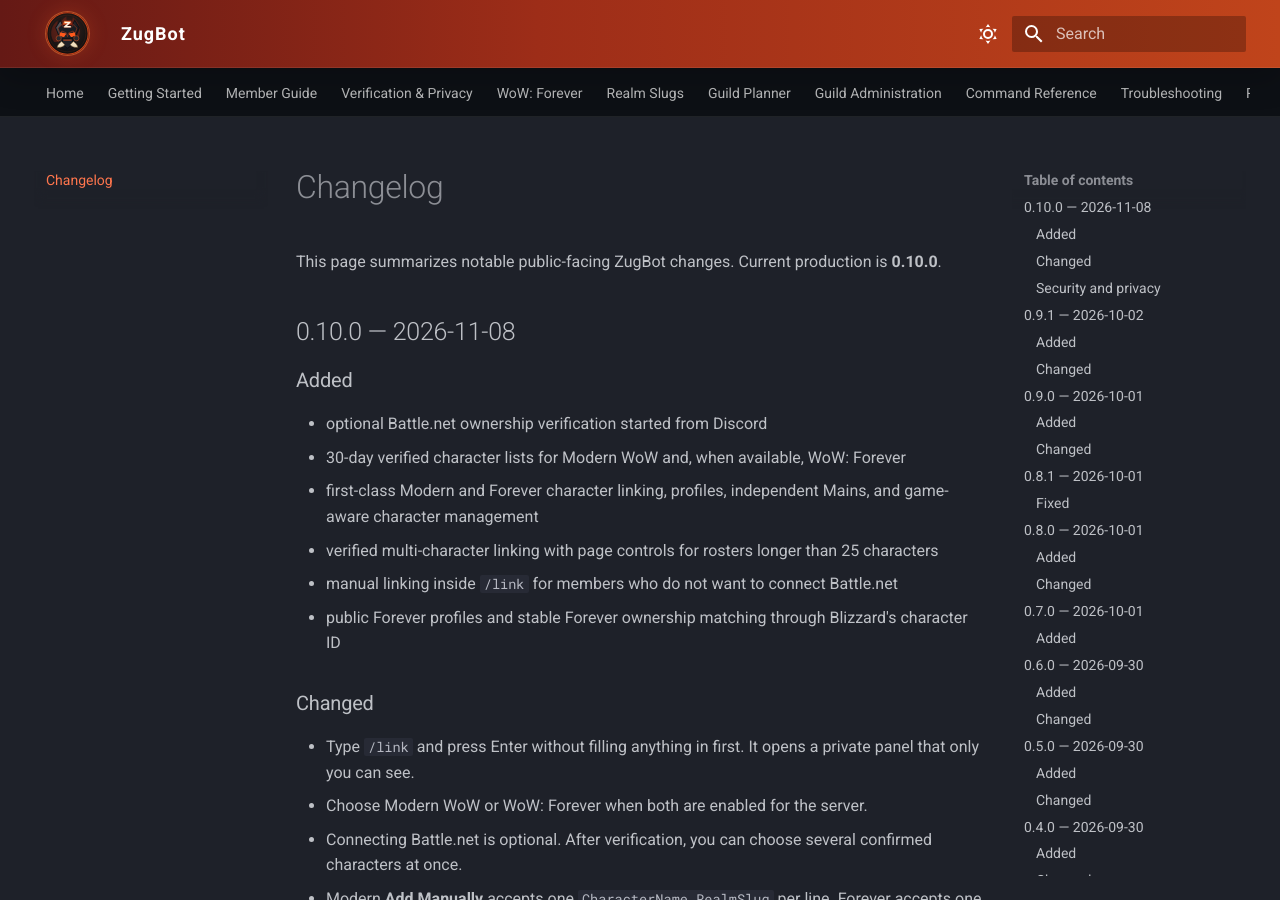
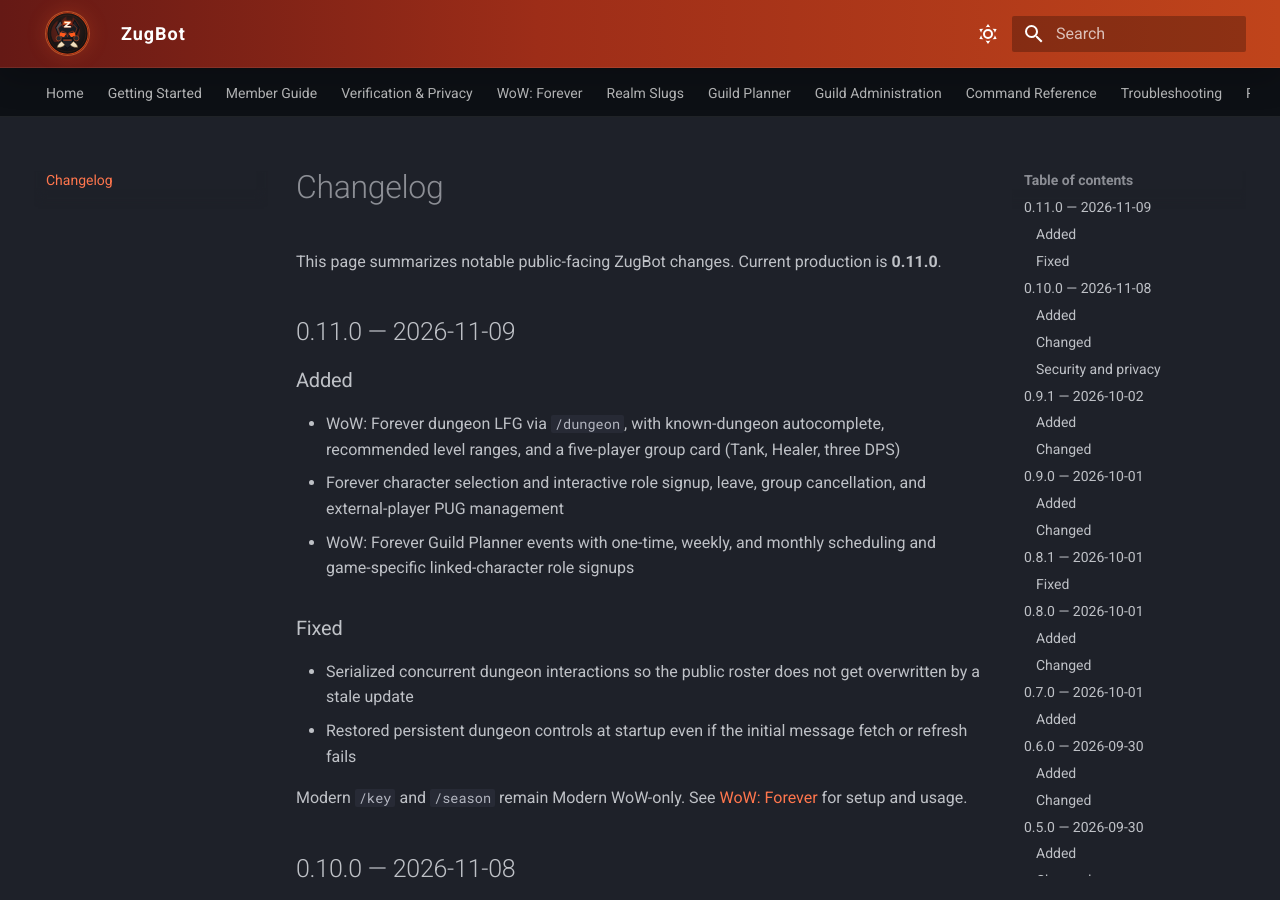
Before and after one commit to sthorne80/zugbot-site, an MkDocs documentation site: the page built from docs/changelog.md, in a window 1280 px wide and 900 px high. Built offline with MkDocs 1.6.1 and Material for MkDocs 9.7.7, drawn with Linux system fonts in a browser that asks for light colours.

Commit message:
docs: add ZugBot 0.11.0 release notes

```diff
--- a/docs/changelog.md
+++ b/docs/changelog.md
@@ -1,6 +1,21 @@
 # Changelog
 
-This page summarizes notable public-facing ZugBot changes. Current production is **0.10.0**.
+This page summarizes notable public-facing ZugBot changes. Current production is **0.11.0**.
+
+## 0.11.0 — 2026-11-09
+
+### Added
+
+- WoW: Forever dungeon LFG via `/dungeon`, with known-dungeon autocomplete, recommended level ranges, and a five-player group card (Tank, Healer, three DPS)
+- Forever character selection and interactive role signup, leave, group cancellation, and external-player PUG management
+- WoW: Forever Guild Planner events with one-time, weekly, and monthly scheduling and game-specific linked-character role signups
+
+### Fixed
+
+- Serialized concurrent dungeon interactions so the public roster does not get overwritten by a stale update
+- Restored persistent dungeon controls at startup even if the initial message fetch or refresh fails
+
+Modern `/key` and `/season` remain Modern WoW-only. See [WoW: Forever](forever.md) for setup and usage.
 
 ## 0.10.0 — 2026-11-08
 
```
